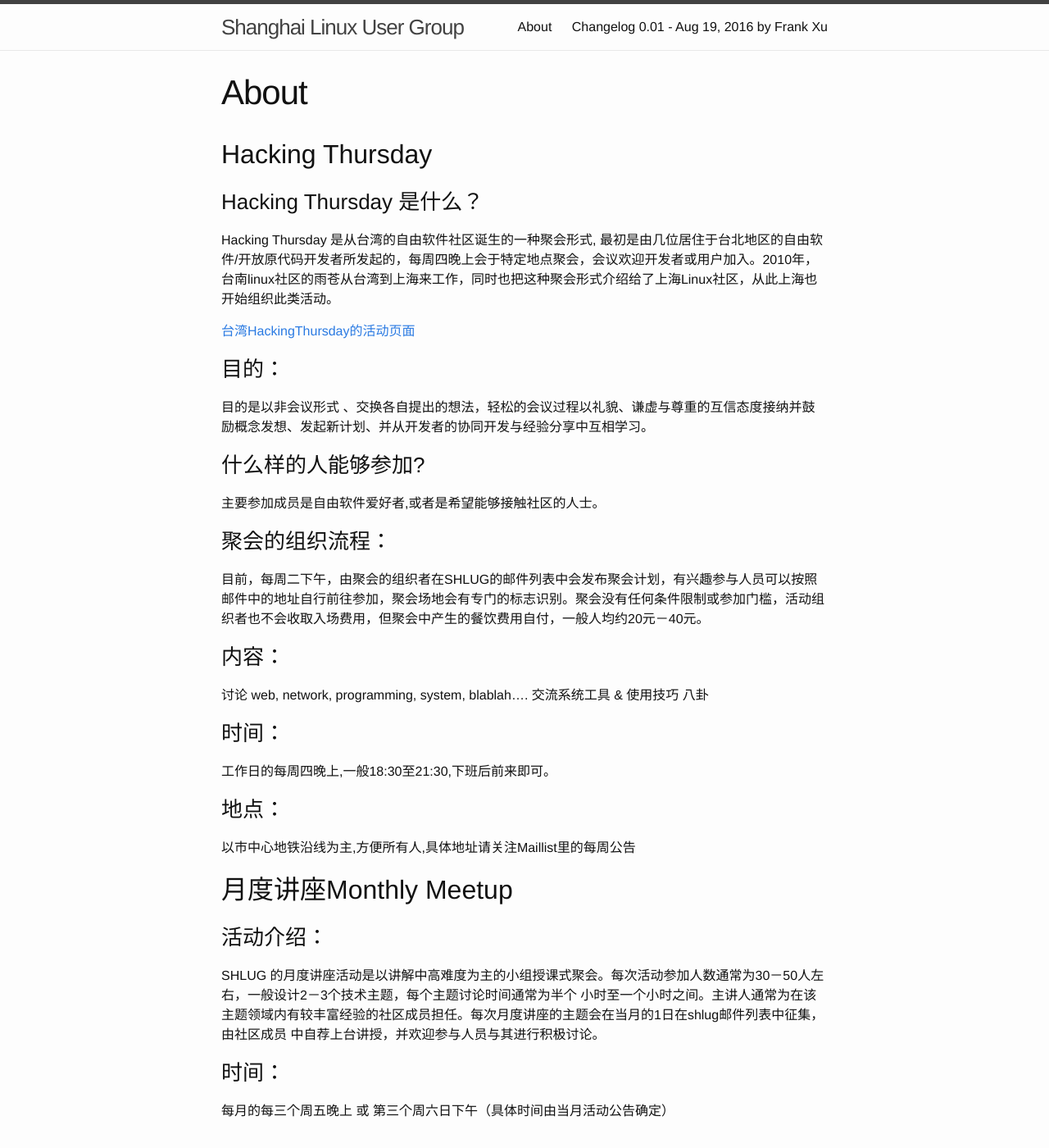
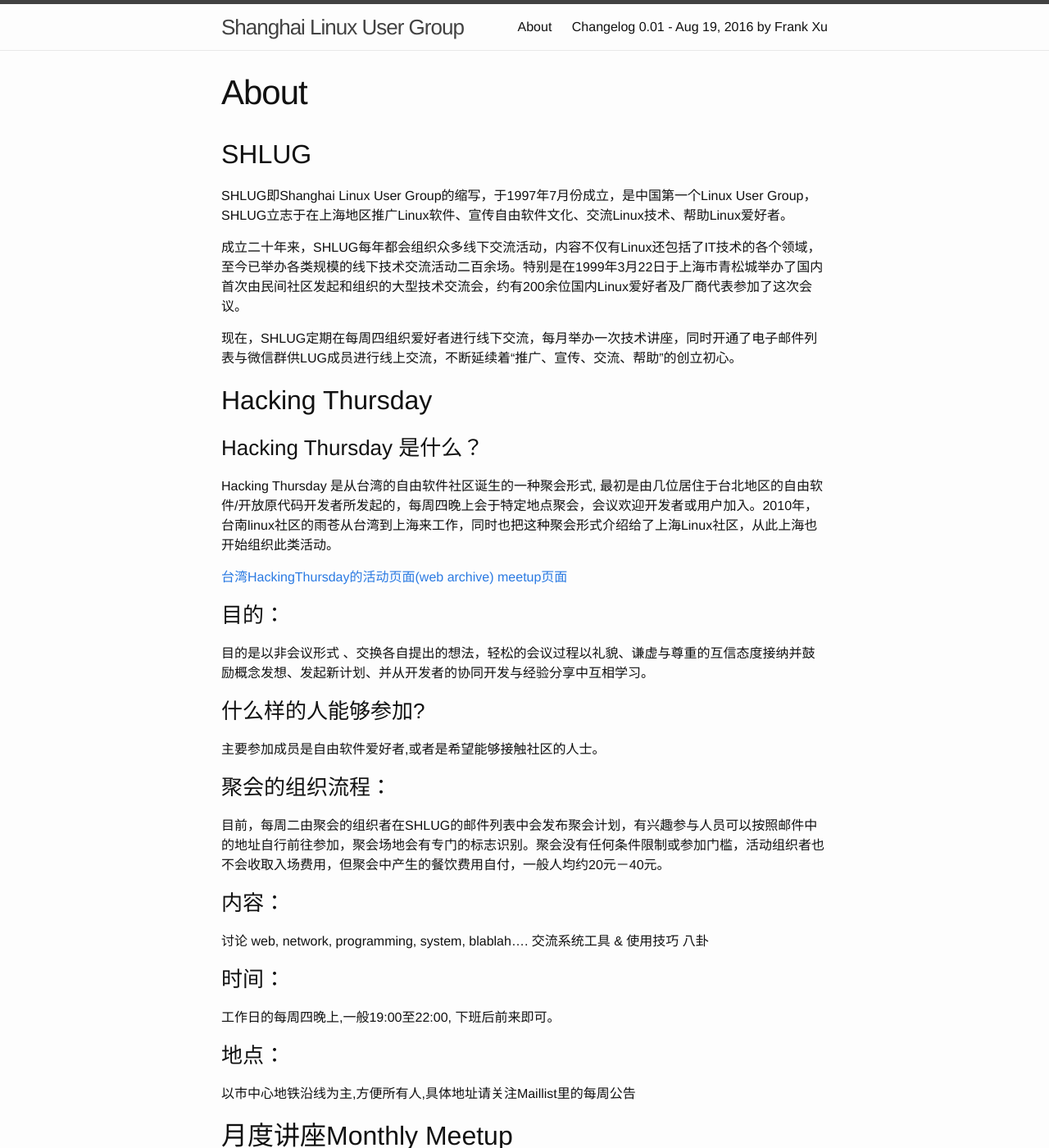
Before and after one commit to shanghailug/shanghailug.github.io, a Jekyll site: the page built from about.md, in a window 1280 px wide and 1400 px high. Shown: the whole window at 82% size. Built offline with Jekyll 4.4.1, drawn with Linux system fonts in a browser that asks for light colours; some of the changed text lies outside the part shown.

Commit message:
about.md: add introduction for SHLUG.
Introduction is written by lightning, and slightly modified by me.

```diff
--- a/about.md
+++ b/about.md
@@ -4,12 +4,20 @@
 permalink: /about/
 ---
 
+## SHLUG
+
+SHLUG即Shanghai Linux User Group的缩写，于1997年7月份成立，是中国第一个Linux User Group，SHLUG立志于在上海地区推广Linux软件、宣传自由软件文化、交流Linux技术、帮助Linux爱好者。
+
+成立二十年来，SHLUG每年都会组织众多线下交流活动，内容不仅有Linux还包括了IT技术的各个领域，至今已举办各类规模的线下技术交流活动二百余场。特别是在1999年3月22日于上海市青松城举办了国内首次由民间社区发起和组织的大型技术交流会，约有200余位国内Linux爱好者及厂商代表参加了这次会议。
+
+现在，SHLUG定期在每周四组织爱好者进行线下交流，每月举办一次技术讲座，同时开通了电子邮件列表与微信群供LUG成员进行线上交流，不断延续着“推广、宣传、交流、帮助”的创立初心。
+
 ## Hacking Thursday
 
 ### Hacking Thursday 是什么？
 Hacking Thursday 是从台湾的自由软件社区诞生的一种聚会形式, 最初是由几位居住于台北地区的自由软件/开放原代码开发者所发起的，每周四晚上会于特定地点聚会，会议欢迎开发者或用户加入。2010年，台南linux社区的雨苍从台湾到上海来工作，同时也把这种聚会形式介绍给了上海Linux社区，从此上海也开始组织此类活动。
 
-[台湾HackingThursday的活动页面](https://web.archive.org/web/20150427043147/http://hack.ingday.org/)
+[台湾HackingThursday的活动页面(web archive)](https://web.archive.org/web/20150427043147/http://hack.ingday.org/) [meetup页面](https://www.meetup.com/hackingthursday/)
 
 ### 目的：
 目的是以非会议形式 、交换各自提出的想法，轻松的会议过程以礼貌、谦虚与尊重的互信态度接纳并鼓励概念发想、发起新计划、并从开发者的协同开发与经验分享中互相学习。
@@ -20,7 +28,7 @@
 
 
 ### 聚会的组织流程：
-目前，每周二下午，由聚会的组织者在SHLUG的邮件列表中会发布聚会计划，有兴趣参与人员可以按照邮件中的地址自行前往参加，聚会场地会有专门的标志识别。聚会没有任何条件限制或参加门槛，活动组织者也不会收取入场费用，但聚会中产生的餐饮费用自付，一般人均约20元－40元。
+目前，每周二由聚会的组织者在SHLUG的邮件列表中会发布聚会计划，有兴趣参与人员可以按照邮件中的地址自行前往参加，聚会场地会有专门的标志识别。聚会没有任何条件限制或参加门槛，活动组织者也不会收取入场费用，但聚会中产生的餐饮费用自付，一般人均约20元－40元。
 
 ### 内容：
 讨论 web, network, programming, system, blablah….
@@ -29,8 +37,7 @@
 
 
 ### 时间：
-工作日的每周四晚上,一般18:30至21:30,下班后前来即可。
-
+工作日的每周四晚上,一般19:00至22:00, 下班后前来即可。
 
 ### 地点：
 以市中心地铁沿线为主,方便所有人,具体地址请关注Maillist里的每周公告
@@ -39,8 +46,8 @@
 
 ### 活动介绍：
 
-SHLUG 的月度讲座活动是以讲解中高难度为主的小组授课式聚会。每次活动参加人数通常为30－50人左右，一般设计2－3个技术主题，每个主题讨论时间通常为半个 小时至一个小时之间。主讲人通常为在该主题领域内有较丰富经验的社区成员担任。每次月度讲座的主题会在当月的1日在shlug邮件列表中征集，由社区成员 中自荐上台讲授，并欢迎参与人员与其进行积极讨论。
+SHLUG的月度讲座活动是以讲解中高难度为主的小组授课式聚会。每次活动参加人数通常为20－50人左右，一般设计2－3个技术主题，每个主题讨论时间通常为半个小时至一个半小时之间。主讲人通常为在该主题领域内有较丰富经验的社区成员担任。每次月度讲座的主题会在当月的1日在shlug邮件列表中征集，由社区成员自荐上台讲授，并欢迎参与人员与其进行积极讨论。
 
 ### 时间：
 
-每月的每三个周五晚上 或 第三个周六日下午（具体时间由当月活动公告确定）
+每月的第三个周五晚上或第三个周六日下午（具体时间由当月活动公告确定）
```
